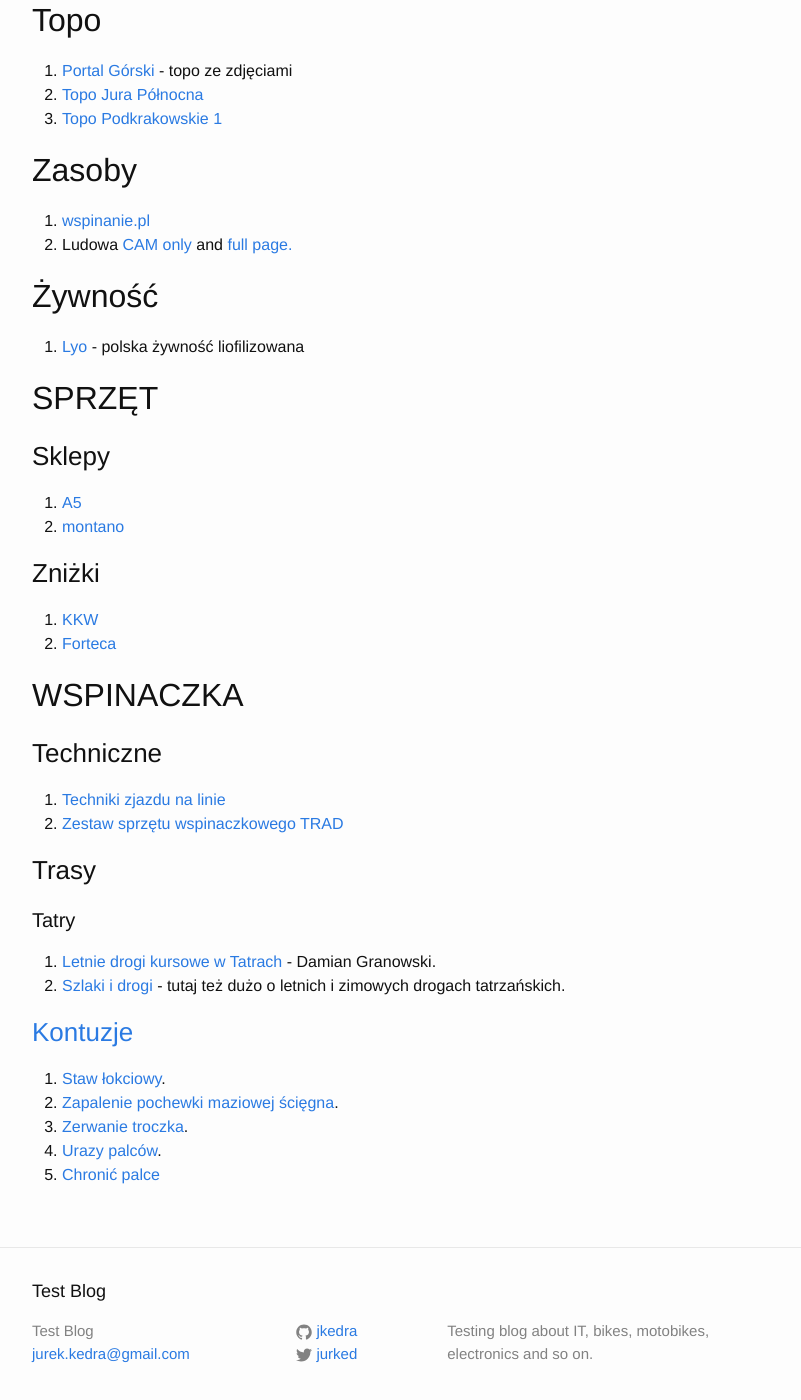
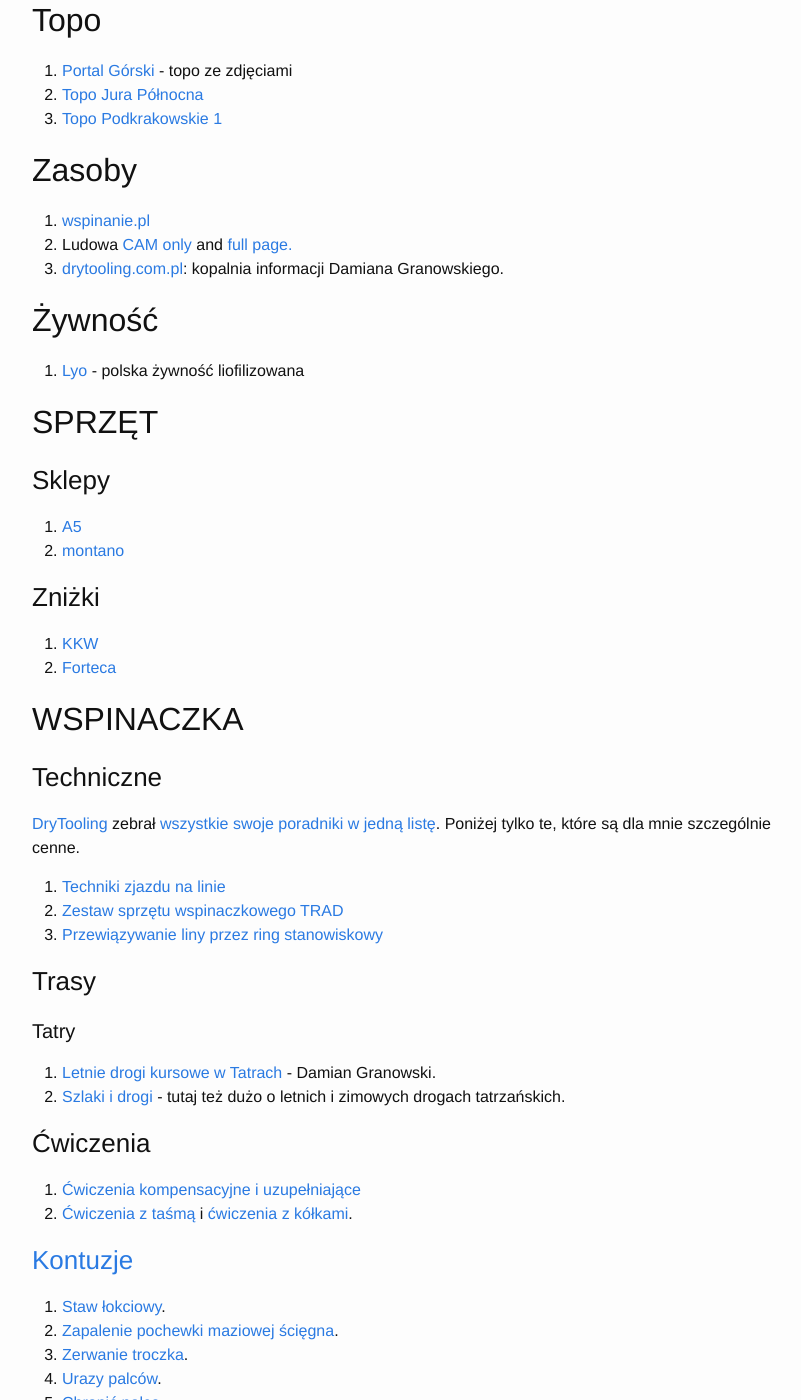
Before and after one commit to jkedra/jkedra.github.io, a Jekyll site: the page built from _posts/2017-03-05-wspinanie.md, in a window 1280 px wide and 1400 px high, scrolled down 354 px. Shown: the whole window, without its empty margins (238-1039 px from the left). Built offline with Jekyll 4.4.1, drawn with Linux system fonts in a browser that asks for light colours; some of the changed text lies outside the part shown.

Commit message:
drytooling

```diff
--- a/_posts/2017-03-05-wspinanie.md
+++ b/_posts/2017-03-05-wspinanie.md
@@ -22,6 +22,8 @@
 1. [wspinanie.pl](http://wspinanie.pl/)
 2. Ludowa [CAM only](/static/ludowa.html) and
    [full page.](http://www.cwf.pl/kamera-live)
+3. [drytooling.com.pl](http://drytooling.com.pl): kopalnia informacji
+   Damiana Granowskiego.
 
 ## Żywność
 
@@ -45,8 +47,14 @@
 
 ### Techniczne
 
+[DryTooling][drytooling] zebrał
+[wszystkie swoje poradniki w jedną listę][dt-por-set].
+Poniżej tylko te, które są dla mnie szczególnie cenne.
+
 1. [Techniki zjazdu na linie][zjazd1]
 2. [Zestaw sprzętu wspinaczkowego TRAD](http://drytooling.com.pl/serwis/art/szpej/7361-zestaw-sprzetu-wspinaczkowego-trad-w-skalki)
+3. [Przewiązywanie liny przez ring stanowiskowy](http://drytooling.com.pl/serwis/art/patenty/2432-przewiazywanie-liny-przez-ring-zjazdowy)
+
 
 ### Trasy
 
@@ -57,6 +65,11 @@
 2. [Szlaki i drogi](http://szlakiidrogi.pl/) -
     tutaj też dużo o letnich i zimowych drogach tatrzańskich.
 
+### Ćwiczenia
+
+1. [Ćwiczenia kompensacyjne i uzupełniające](http://drytooling.com.pl/serwis/art/trening/2113-10-cwiczen-kompensacyjnych-i-uzupelniajacych)
+2. [Ćwiczenia z taśmą](http://drytooling.com.pl/serwis/art/trening/6725-cwiczenia-z-elastycznymi-tasmami) i [ćwiczenia z kółkami](http://drytooling.com.pl/serwis/art/trening/7352-trening-na-kolkach-gimnastycznych).
+
 ### [Kontuzje](http://wspinanie.pl/tag/abc-pierwszej-pomocy-przy-kontuzjach/)
 
 1. [Staw łokciowy](http://wspinanie.pl/2011/02/kontuzje-stawu-lokciowego/).
@@ -65,5 +78,11 @@
 4. [Urazy palców](http://wspinanie.pl/2011/01/najsilniejsze-palce-na-swiecie/).
 5. [Chronić palce](http://wspinanie.pl/brytan/brytan-nr-14/paluszki-jak-je-chronic/)
 
+## Literatura
+
+1. [Klasyki za DryTooling](http://drytooling.com.pl/serwis/art/artykuly/7059-dobra-literatura-gorska)
+
 [zjazd1]: http://drytooling.com.pl/serwis/art/patenty/7025-poradnik-wspinaczkowy-zjazd-na-linie?showall=1
 [gran-tatr-let1]: http://drytooling.com.pl/serwis/art/artykuly/6436-wybrane-drogi-kursowe-tatry-lato
+[drytooling]: http://drytooling.com.pl/
+[dt-por-set]: http://drytooling.com.pl/serwis/art/artykuly/6924-zbior-poradnikow-wspinaczkowych
```
Also changed, not shown: other parts of _posts/2017-03-05-wspinanie.md (+1 -1 lines).
